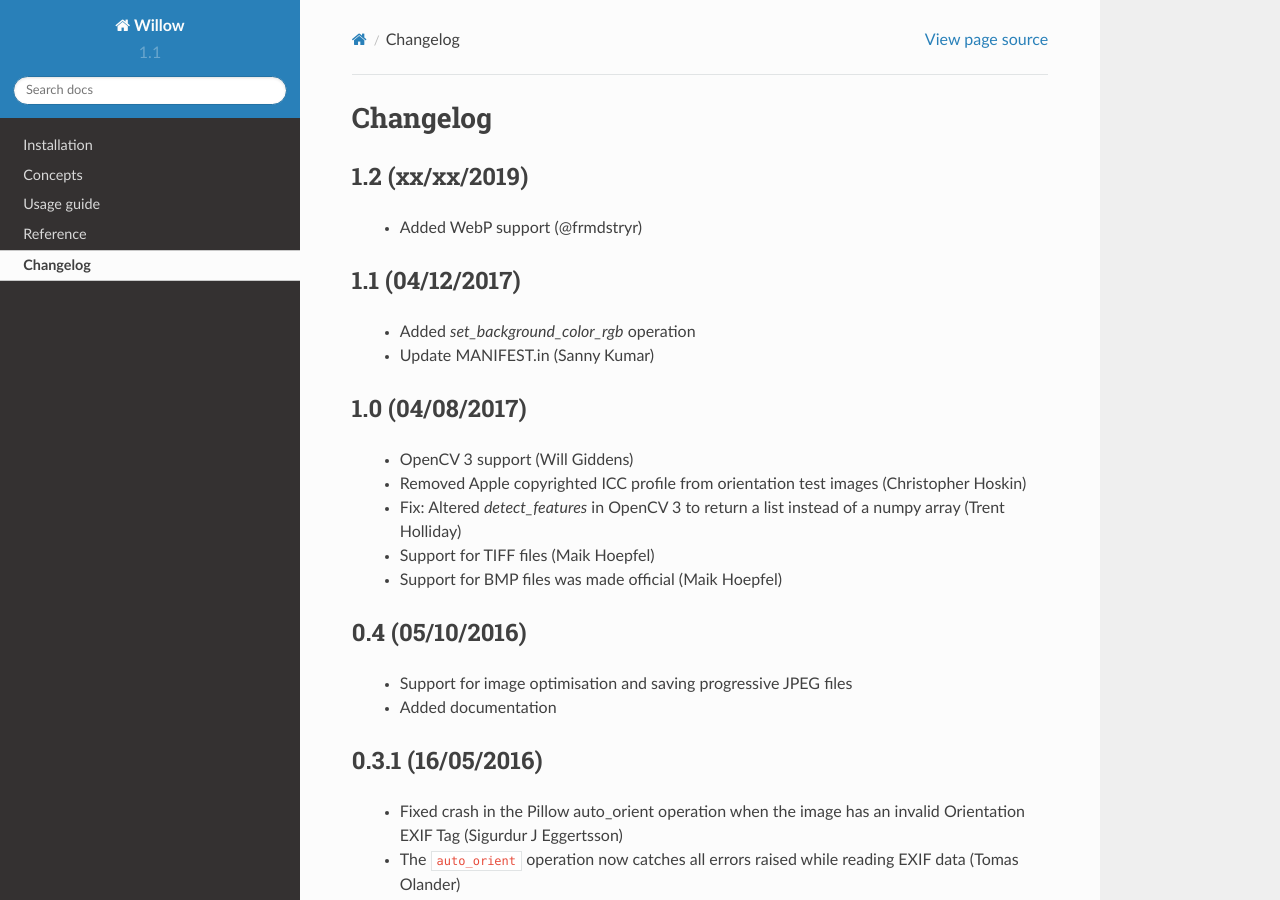
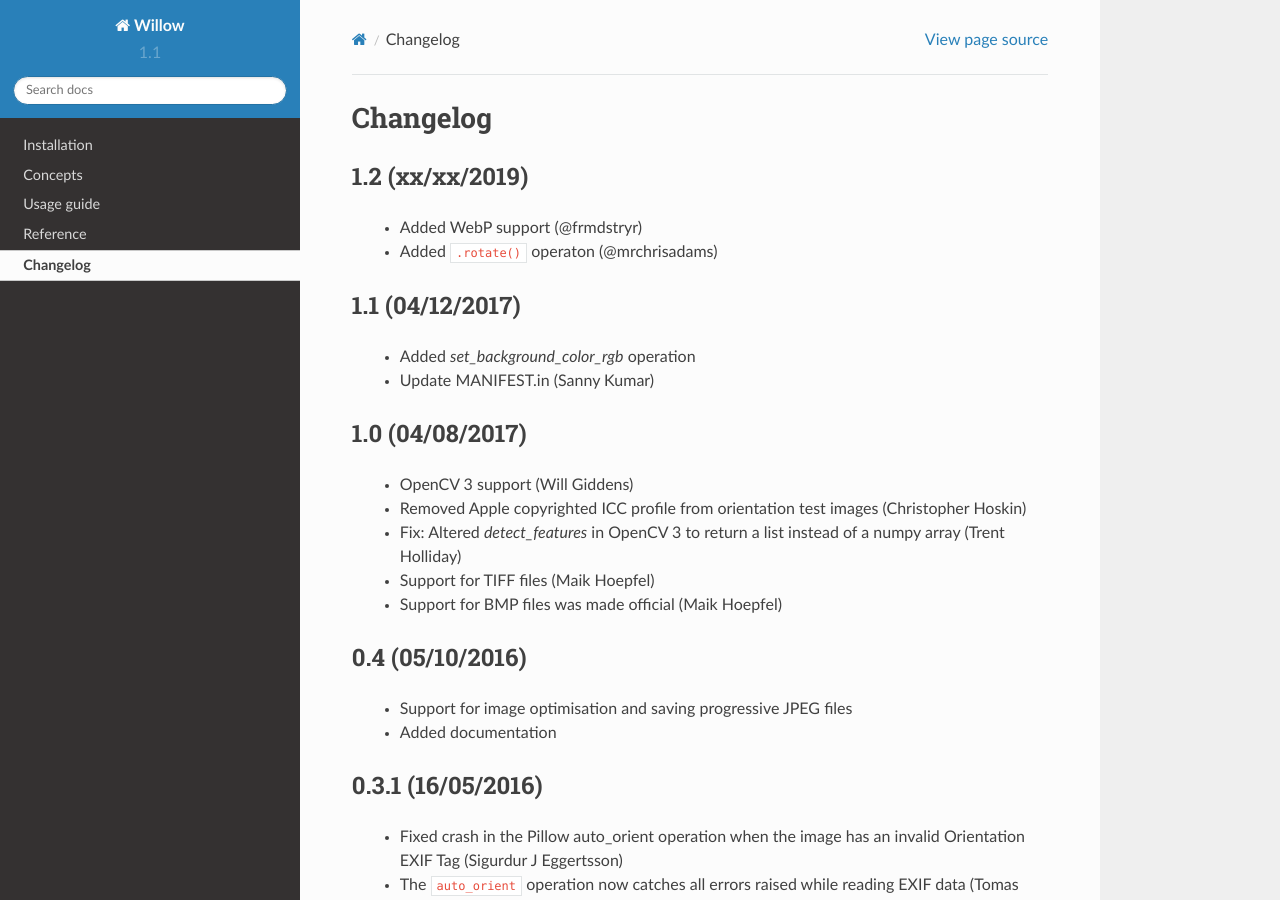
Before and after one commit to wagtail/Willow, a Sphinx documentation site: the page built from docs/changelog.rst, in a window 1280 px wide and 900 px high. Built offline with Sphinx 7.4.7 and the Read the Docs theme 2.0.0, drawn with Linux system fonts in a browser that asks for light colours.

Commit message:
Changelog for #52

```diff
--- a/docs/changelog.rst
+++ b/docs/changelog.rst
@@ -5,6 +5,7 @@ Changelog
 ----------------
 
  - Added WebP support (@frmdstryr)
+ - Added ``.rotate()`` operaton (@mrchrisadams)
 
 1.1 (04/12/2017)
 ----------------
```
